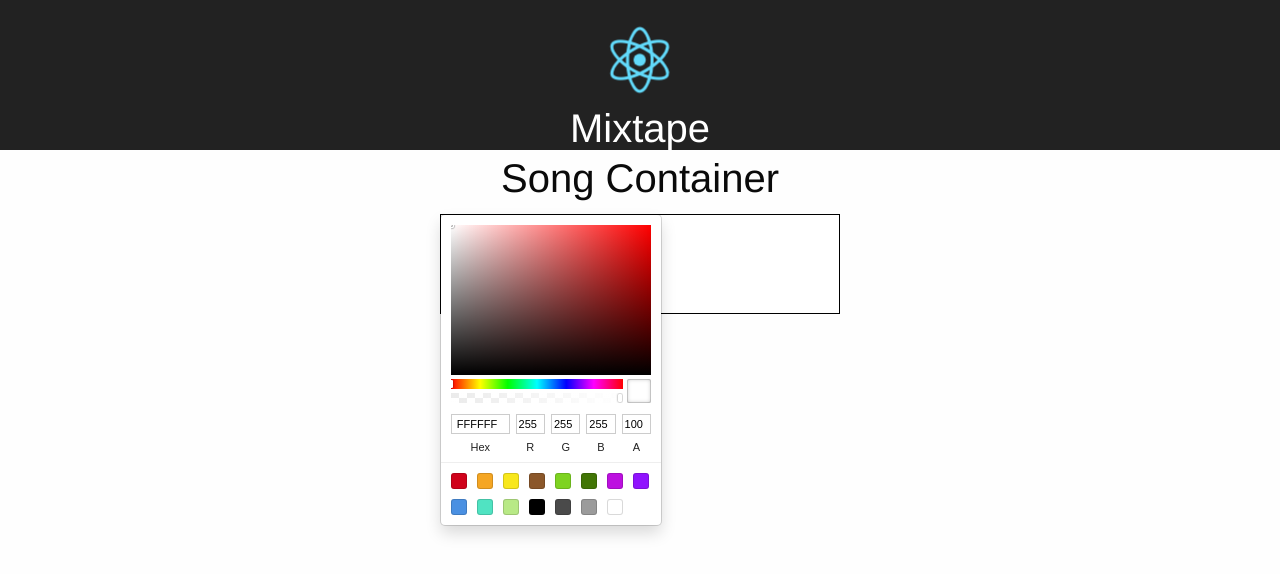
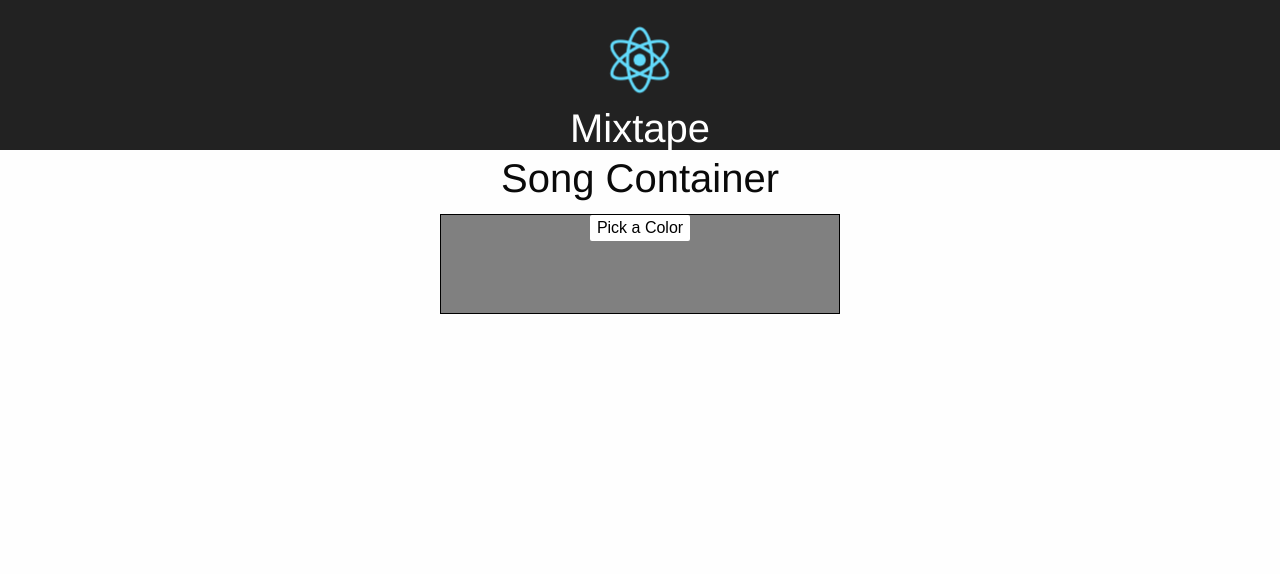
Before and after one commit to BouncingBison/mixtape-new, a React (Create React App) app: page / in a window 1280 px wide. Shown: the top 574 px of the page. Built offline with nearby package versions, Linux system fonts and the light colour scheme.

Commit message:
updating SongContainer with ColorPicker

```diff
--- a/src/SongContainer/SongContainer.jsx
+++ b/src/SongContainer/SongContainer.jsx
@@ -9,11 +9,22 @@ class SongContainer extends Component {
         super(props);
 
         this.updateColor = this.updateColor.bind(this);
+        this.closeColorPicker = this.closeColorPicker.bind(this);
+        this.toggleColorPicker = this.toggleColorPicker.bind(this);
 
         this.state = {
-            color: "white",
+            displayColorPicker: false,
+            color: "grey"
         };
     }
+
+    closeColorPicker() {
+        this.setState({ displayColorPicker: false })
+    };
+
+    toggleColorPicker() {
+        this.setState({ displayColorPicker: !this.state.displayColorPicker })
+    };
 
     updateColor(newColor) {
         console.log("New Color", newColor);
@@ -24,13 +35,22 @@ class SongContainer extends Component {
 
     render() {
 
-        const divStyle = {
+        const styles = {
+            songContainer: {
                 margin: "0 auto",
                 width: "400px",
                 height: "100px",
-            backgroundColor: this.state.color,
+                background: this.state.color,
                 border: "1px solid black"
+            },
+            colorButton: {
+                width: "100px",
+                padding: "5px",
+                background: "white",
+                borderRadius: "2px"
+            }
         };
+
 
         return (
             <div>
@@ -38,13 +58,30 @@ class SongContainer extends Component {
                     Song Container
                 </h2>
                 <div
-                    id="SongContainer"
-                    style={divStyle}
+                    style={ styles.songContainer }
+                    onClick = { this.handleClick }
                 >
+                    <button
+                        style= { styles.colorButton }
+                        type="button"
+                        onClick={ this.toggleColorPicker }
+                    >
+                        { this.state.displayColorPicker ?
+                            `Confirm`
+                            :
+                            `Pick a Color`
+                        }
+                    </button>
+                    { this.state.displayColorPicker ?
                         <SketchPicker
+                            onClick={this.toggleColorPicker}
                             color={ this.state.color }
                             onChange={ this.updateColor }
+                            disableAlpha="true"
                         />
+                        :
+                        null
+                    }
 
                 </div>
             </div>
```
Lines whose indentation alone changed are shown as unchanged.
